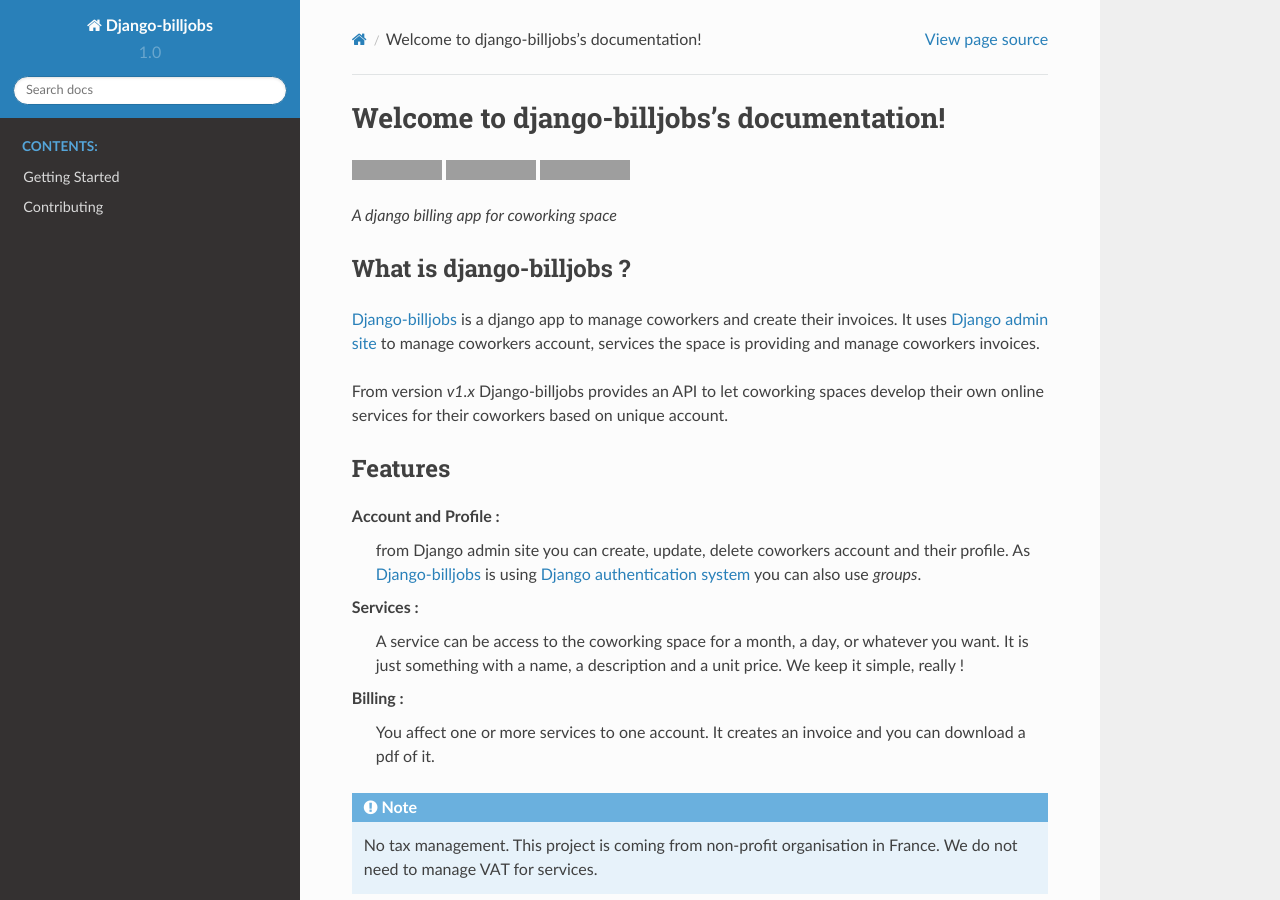
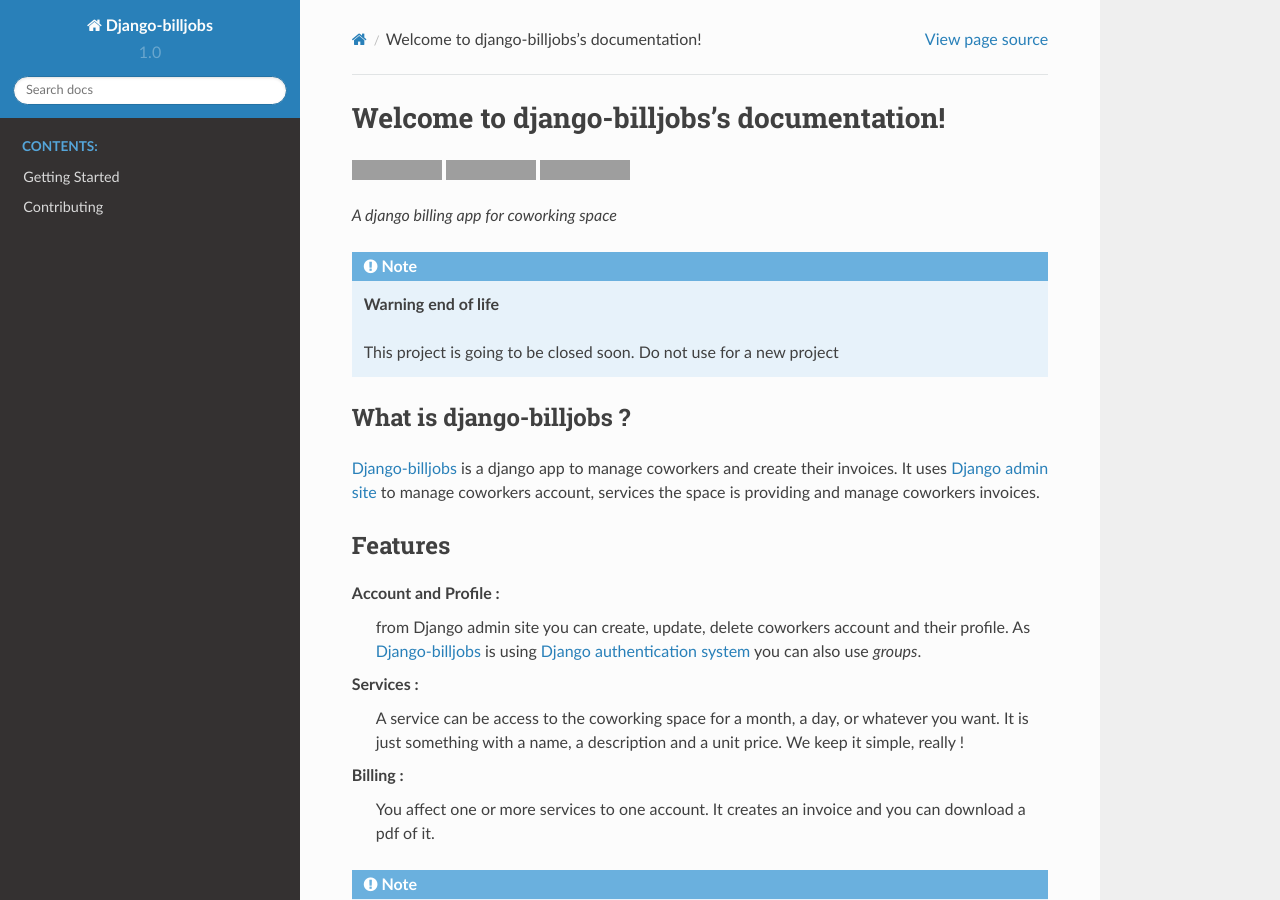
Before and after one commit to ioO/django-billjobs, a Sphinx documentation site: the page built from docs/source/index.rst, in a window 1280 px wide and 900 px high. Built offline with Sphinx 7.4.7 and the Read the Docs theme 2.0.0, drawn with Linux system fonts in a browser that asks for light colours; grey boxes are pictures that could not be loaded.

Commit message:
docs: remove API docs, warning end of life

```diff
--- a/docs/source/index.rst
+++ b/docs/source/index.rst
@@ -19,15 +19,16 @@
 
 *A django billing app for coworking space*
 
+.. note:: **Warning end of life**
+
+   This project is going to be closed soon. Do not use for a new project
+
 -------------------------
 What is django-billjobs ?
 -------------------------
 
 Django-billjobs_ is a django app to manage coworkers and create their invoices. It uses `Django admin site`_
 to manage coworkers account, services the space is providing and manage coworkers invoices.
-
-From version `v1.x` Django-billjobs provides an API to let coworking
-spaces develop their own online services for their coworkers based on unique account.
 
 --------
 Features
```
